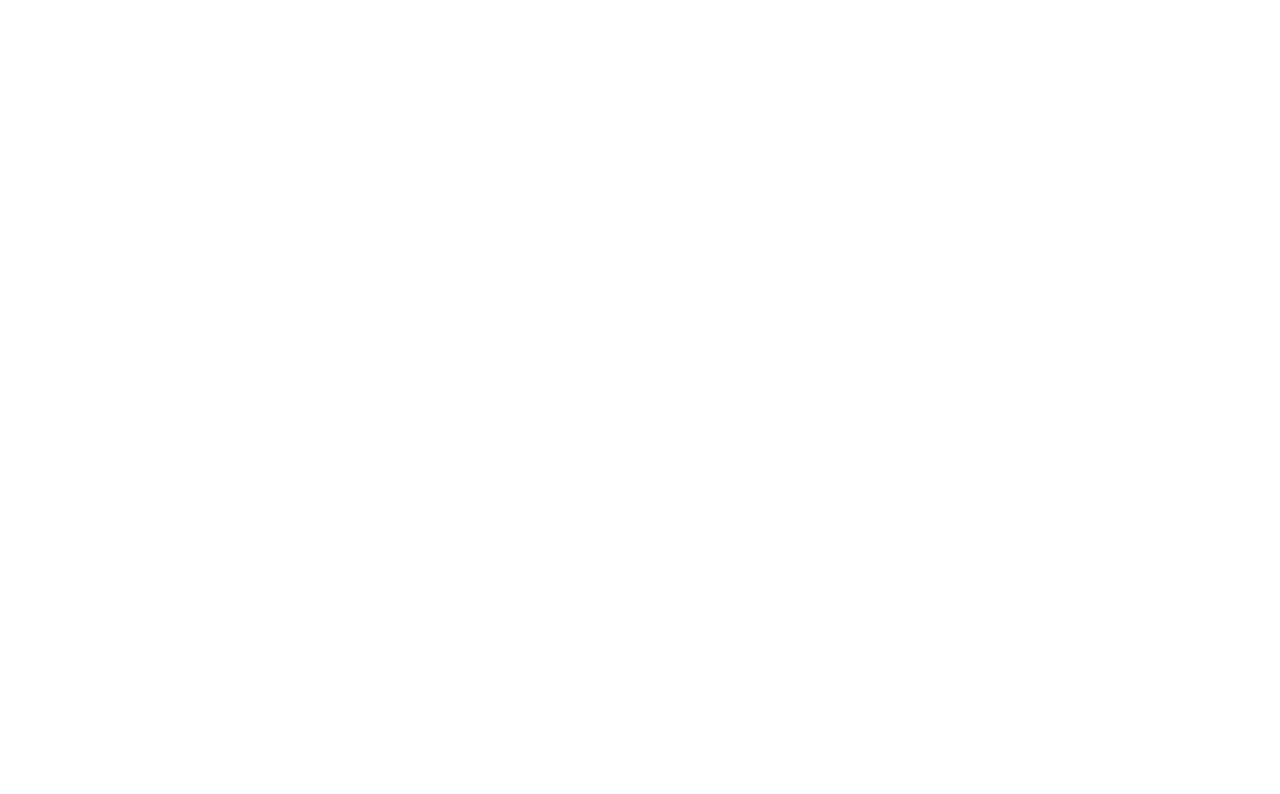
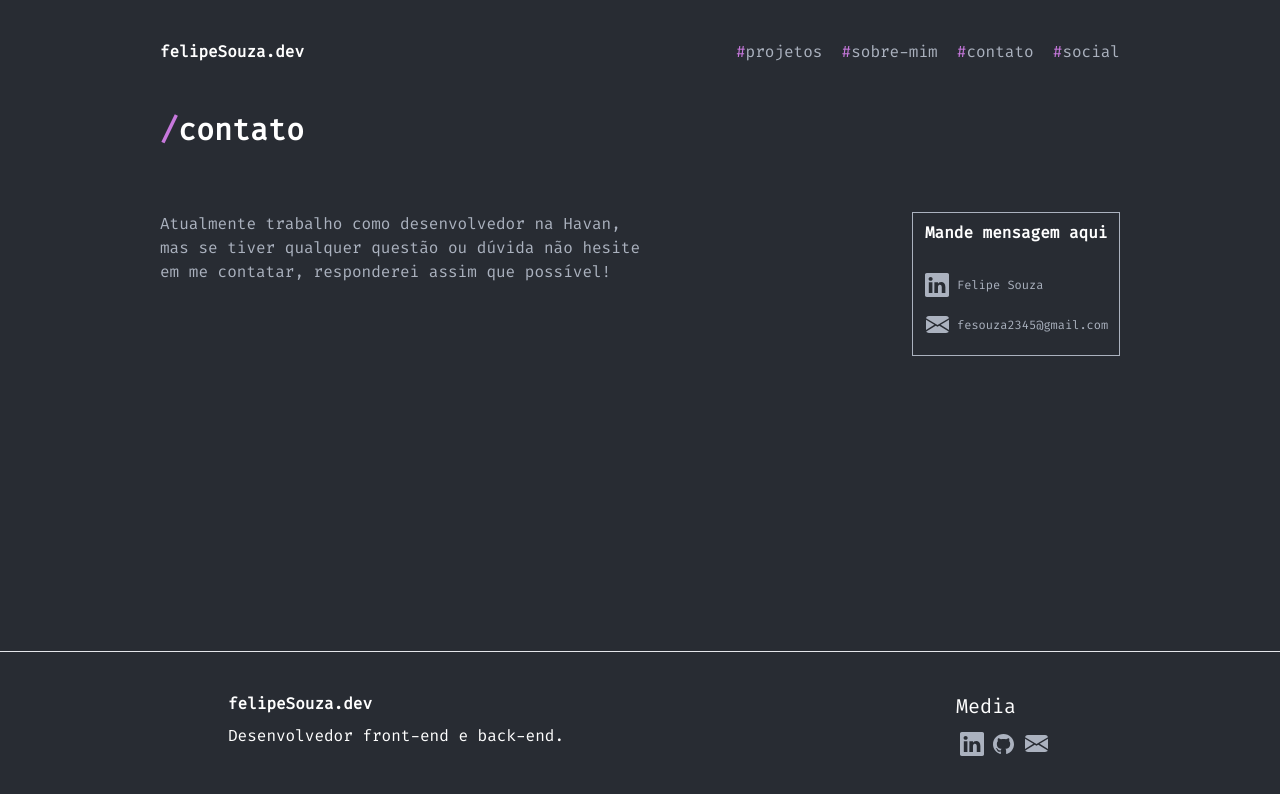
Before and after one commit to felipesouza16/portfolio, a React (Vite) app: page /portfolio/contato in a window 1280 px wide. Before the commit this address had no page. Shown: the top 794 px of the page. Built offline with nearby package versions, Linux system fonts and the light colour scheme.

Commit message:
fix: fix route to gh-pages

```diff
--- a/src/App.tsx
+++ b/src/App.tsx
@@ -37,7 +37,7 @@
             <button
               className="border border-primary-purple w-36 h-9"
               onClick={() => {
-                navigate("/contato");
+                navigate("/portfolio/contato");
               }}
             >
               fale comigo!
--- a/src/components/AboutMe/index.tsx
+++ b/src/components/AboutMe/index.tsx
@@ -32,7 +32,7 @@
             className="text-sm font-medium w-36 h-9 border text-white border-primary-purple"
             onClick={() => {
               window.scrollTo(0, 0);
-              navigate("/sobre-mim");
+              navigate("/portfolio/sobre-mim");
             }}
           >
             Leia mais {"->"}
--- a/src/components/Header/index.tsx
+++ b/src/components/Header/index.tsx
@@ -25,19 +25,19 @@
           <div className="flex justify-between">
             <p
               className="cursor-pointer transition ease-in-out delay-150 hover:-translate-y-1 hover:scale-110 hover:text-white duration-300"
-              onClick={() => handleRedirect("/projetos")}
+              onClick={() => handleRedirect("/portfolio/projetos")}
             >
               <span className="text-primary-purple">#</span>projetos
             </p>
             <p
               className="cursor-pointer transition ease-in-out delay-150 hover:-translate-y-1 hover:scale-110 hover:text-white duration-300"
-              onClick={() => handleRedirect("/sobre-mim")}
+              onClick={() => handleRedirect("/portfolio/sobre-mim")}
             >
               <span className="text-primary-purple">#</span>sobre-mim
             </p>
             <p
               className="cursor-pointer transition ease-in-out delay-150 hover:-translate-y-1 hover:scale-110 hover:text-white duration-300"
-              onClick={() => handleRedirect("/contato")}
+              onClick={() => handleRedirect("/portfolio/contato")}
             >
               <span className="text-primary-purple">#</span>
               contato
@@ -87,7 +87,7 @@
               <li>
                 <p
                   className="cursor-pointer"
-                  onClick={() => handleRedirect("/projetos")}
+                  onClick={() => handleRedirect("/portfolio/projetos")}
                 >
                   <span className="text-primary-purple">#</span>projetos
                 </p>
@@ -95,7 +95,7 @@
               <li>
                 <p
                   className="cursor-pointer"
-                  onClick={() => handleRedirect("/sobre-mim")}
+                  onClick={() => handleRedirect("/portfolio/sobre-mim")}
                 >
                   <span className="text-primary-purple">#</span>sobre-mim
                 </p>
@@ -103,7 +103,7 @@
               <li>
                 <p
                   className="cursor-pointer"
-                  onClick={() => handleRedirect("/contato")}
+                  onClick={() => handleRedirect("/portfolio/contato")}
                 >
                   <span className="text-primary-purple">#</span>contato
                 </p>
--- a/src/components/Projects/index.tsx
+++ b/src/components/Projects/index.tsx
@@ -20,7 +20,7 @@
             className="text-base text-end cursor-pointer"
             onClick={() => {
               window.scrollTo(0, 0);
-              navigate("/projetos");
+              navigate("/portfolio/projetos");
             }}
           >
             Ver tudo {"~~>"}
--- a/src/routes/index.tsx
+++ b/src/routes/index.tsx
@@ -6,9 +6,9 @@
   return (
     <RoutesDOM>
       <Route path="/portfolio" element={<App />} />
-      <Route path="/projetos" element={<ProjectsPage />} />
-      <Route path="/sobre-mim" element={<AboutMePage />} />
-      <Route path="/contato" element={<ContactPage />} />
+      <Route path="/portfolio/projetos" element={<ProjectsPage />} />
+      <Route path="/portfolio/sobre-mim" element={<AboutMePage />} />
+      <Route path="/portfolio/contato" element={<ContactPage />} />
     </RoutesDOM>
   );
 };
```
Also changed, not shown: 2 other files (tests, documents, lock files or other folders).
